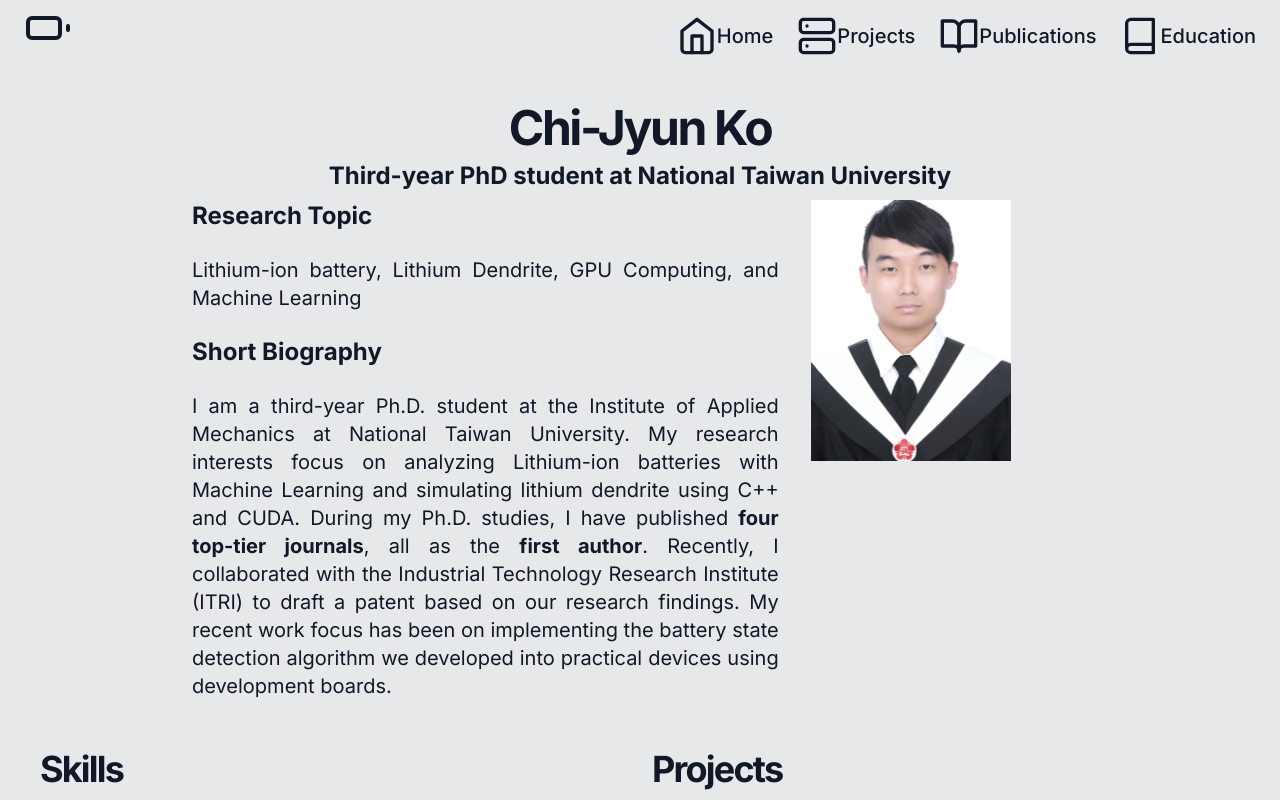
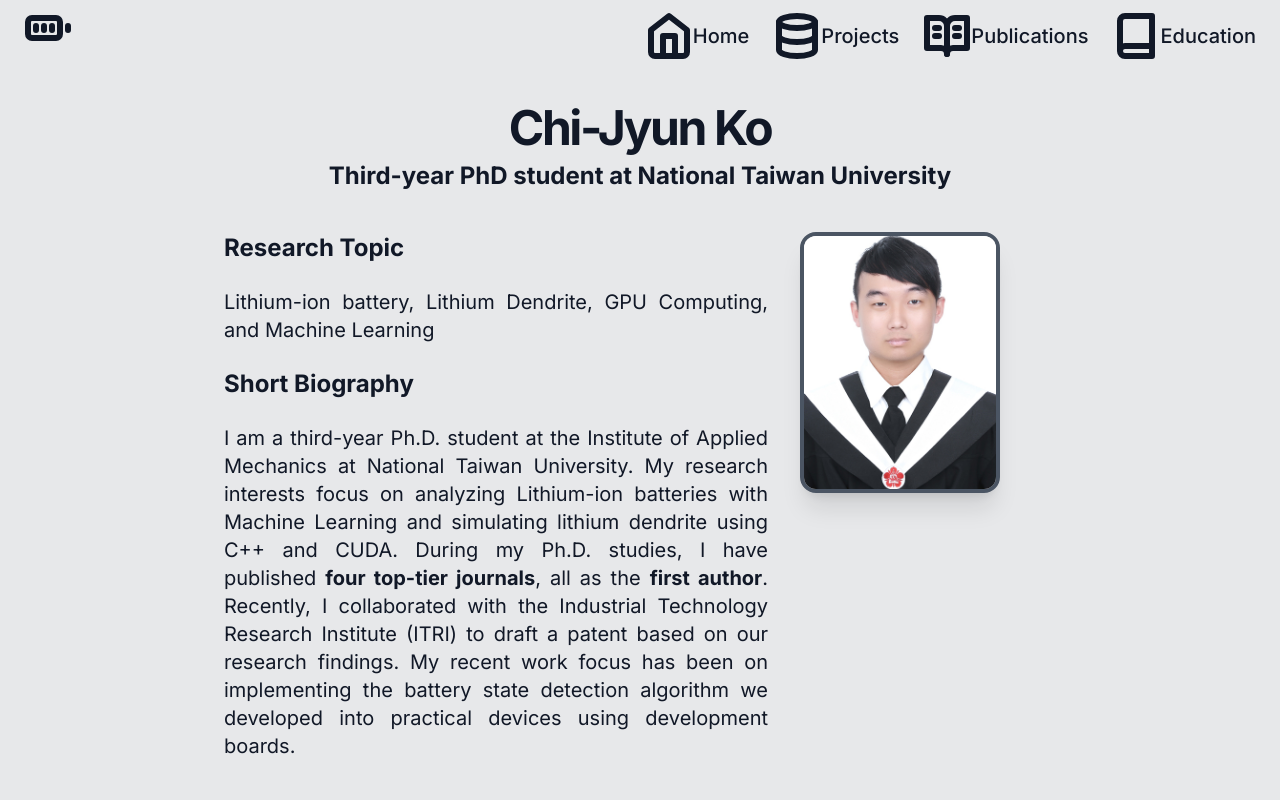
Before and after one commit to Ko0105/Webpage, a Next.js app: page / in a window 1280 px wide. Shown: the top 800 px of the page. Built offline with nearby package versions, Linux system fonts and the light colour scheme.

Commit message:
revise icon

```diff
--- a/src/components/layout/Footer.tsx
+++ b/src/components/layout/Footer.tsx
@@ -1,4 +1,5 @@
 import Link from "next/link";
+import { Mail } from 'lucide-react';
 
 const Footer = () => {
   return (
@@ -9,7 +10,7 @@ const Footer = () => {
             className="inline-flex items-center space-x-2 text-sm font-medium transition-colors hover:underline"
             href="#"
           >
-            <MailIcon className="w-8 h-8" />
+            <Mail strokeWidth={3} className="w-10 h-10" />
             <span className="text-xl ">Contact</span>
           </Link>
         </nav>
@@ -24,23 +25,3 @@ const Footer = () => {
 };
 
 export default Footer;
-
-function MailIcon(props: any) {
-  return (
-    <svg
-      {...props}
-      xmlns="http://www.w3.org/2000/svg"
-      width="24"
-      height="24"
-      viewBox="0 0 24 24"
-      fill="none"
-      stroke="currentColor"
-      strokeWidth="2"
-      strokeLinecap="round"
-      strokeLinejoin="round"
-    >
-      <rect width="20" height="16" x="2" y="4" rx="2" />
-      <path d="m22 7-8.97 5.7a1.94 1.94 0 0 1-2.06 0L2 7" />
-    </svg>
-  );
-}
--- a/src/components/layout/Header.tsx
+++ b/src/components/layout/Header.tsx
@@ -1,39 +1,45 @@
 "use client";
 import Link from "next/link";
+import { Home } from 'lucide-react';
+import { BookOpenText } from 'lucide-react';
+import { Book } from 'lucide-react';
+import { Database } from 'lucide-react';
+import { BatteryFull } from 'lucide-react';
 
 const Header = () => {
   return (
     <header className="px-4 lg:px-6 h-14 flex items-center space-y-4">
       <Link className="flex items-center justify-center" href="#">
-        <BatteryIcon className="h-12 w-12 " />
+        <BatteryFull strokeWidth={3} className="h-12 w-12 " />
+
       </Link>
       <nav className="ml-auto flex gap-4 sm:gap-6 ">
         <Link
           className="inline-flex items-center space-x-2 text-xl font-medium transition-colors hover:underline"
           href="/"
         >
-          <HomeIcon className="h-10 w-10" />
+          <Home strokeWidth={3} className="h-12 w-12 "  />
           Home
         </Link>
         <Link
           className="inline-flex items-center space-x-2 text-xl font-medium transition-colors hover:underline"
           href="/project"
         >
-          <ServerIcon className="h-10 w-10 " />
+          <Database strokeWidth={3} className="h-12 w-12 " />
           Projects
         </Link>
         <Link
           className="inline-flex items-center space-x-2 text-xl font-medium transition-colors hover:underline"
           href="/publication"
         >
-          <BookOpenIcon className="h-10 w-10" />
+          <BookOpenText strokeWidth={3} className="h-12 w-12" />
           Publications
         </Link>
         <Link
           className="inline-flex items-center space-x-2 text-xl font-medium transition-colors hover:underline"
           href="/education"
         >
-          <BookIcon className="h-10 w-10" />
+          <Book strokeWidth={3} className="h-12 w-12" />
           Education
         </Link>
       </nav>
@@ -41,145 +47,4 @@ const Header = () => {
   );
 };
 
-function BatteryIcon(props: any) {
-  return (
-    <svg
-      {...props}
-      xmlns="http://www.w3.org/2000/svg"
-      width="24"
-      height="24"
-      viewBox="0 0 24 24"
-      fill="none"
-      stroke="currentColor"
-      strokeWidth="2"
-      strokeLinecap="round"
-      strokeLinejoin="round"
-    >
-      <rect width="16" height="10" x="2" y="7" rx="2" ry="2" />
-      <line x1="22" x2="22" y1="11" y2="13" />
-    </svg>
-  );
-}
-
-function BookIcon(props: any) {
-  return (
-    <svg
-      {...props}
-      xmlns="http://www.w3.org/2000/svg"
-      width="24"
-      height="24"
-      viewBox="0 0 24 24"
-      fill="none"
-      stroke="currentColor"
-      strokeWidth="2"
-      strokeLinecap="round"
-      strokeLinejoin="round"
-    >
-      <path d="M4 19.5v-15A2.5 2.5 0 0 1 6.5 2H20v20H6.5a2.5 2.5 0 0 1 0-5H20" />
-    </svg>
-  );
-}
-
-function BookOpenIcon(props: any) {
-  return (
-    <svg
-      {...props}
-      xmlns="http://www.w3.org/2000/svg"
-      width="24"
-      height="24"
-      viewBox="0 0 24 24"
-      fill="none"
-      stroke="currentColor"
-      strokeWidth="2"
-      strokeLinecap="round"
-      strokeLinejoin="round"
-    >
-      <path d="M2 3h6a4 4 0 0 1 4 4v14a3 3 0 0 0-3-3H2z" />
-      <path d="M22 3h-6a4 4 0 0 0-4 4v14a3 3 0 0 1 3-3h7z" />
-    </svg>
-  );
-}
-
-function HomeIcon(props: any) {
-  return (
-    <svg
-      {...props}
-      xmlns="http://www.w3.org/2000/svg"
-      width="24"
-      height="24"
-      viewBox="0 0 24 24"
-      fill="none"
-      stroke="currentColor"
-      strokeWidth="2"
-      strokeLinecap="round"
-      strokeLinejoin="round"
-    >
-      <path d="m3 9 9-7 9 7v11a2 2 0 0 1-2 2H5a2 2 0 0 1-2-2z" />
-      <polyline points="9 22 9 12 15 12 15 22" />
-    </svg>
-  );
-}
-
-function MailIcon(props: any) {
-  return (
-    <svg
-      {...props}
-      xmlns="http://www.w3.org/2000/svg"
-      width="24"
-      height="24"
-      viewBox="0 0 24 24"
-      fill="none"
-      stroke="currentColor"
-      strokeWidth="2"
-      strokeLinecap="round"
-      strokeLinejoin="round"
-    >
-      <rect width="20" height="16" x="2" y="4" rx="2" />
-      <path d="m22 7-8.97 5.7a1.94 1.94 0 0 1-2.06 0L2 7" />
-    </svg>
-  );
-}
-
-function UserIcon(props: any) {
-  return (
-    <svg
-      {...props}
-      xmlns="http://www.w3.org/2000/svg"
-      width="24"
-      height="24"
-      viewBox="0 0 24 24"
-      fill="none"
-      stroke="currentColor"
-      strokeWidth="2"
-      strokeLinecap="round"
-      strokeLinejoin="round"
-    >
-      <path d="M19 21v-2a4 4 0 0 0-4-4H9a4 4 0 0 0-4 4v2" />
-      <circle cx="12" cy="7" r="4" />
-    </svg>
-  );
-}
-
-function ServerIcon(props: any) {
-  return (
-    <svg
-      {...props}
-      xmlns="http://www.w3.org/2000/svg"
-      width="24"
-      height="24"
-      viewBox="0 0 24 24"
-      fill="none"
-      stroke="currentColor"
-      strokeWidth="2"
-      strokeLinecap="round"
-      strokeLinejoin="round"
-    >
-      <rect width="20" height="8" x="2" y="2" rx="2" ry="2" />
-      <rect width="20" height="8" x="2" y="14" rx="2" ry="2" />
-      <line x1="6" x2="6.01" y1="6" y2="6" />
-      <line x1="6" x2="6.01" y1="18" y2="18" />
-    </svg>
-  );
-}
-
 export default Header;
--- a/src/view/home/MyProfile.tsx
+++ b/src/view/home/MyProfile.tsx
@@ -13,7 +13,8 @@ export default function MyProfile() {
         <h2 className="font-bold racking-tighter sm:text-2xl">
           Third-year PhD student at National Taiwan University
         </h2>
-        <div className="max-w-4xl mx-auto my-12 p-8shadow-lg">
+        <div className="max-w-4xl mx-auto my-12 p-8 ">
+
           <div className="grid grid-cols-3 gap-8">
             <div className="col-span-2 space-y-6">
               <h2 className="text-2xl font-bold">Research Topic</h2>
@@ -40,7 +41,7 @@ export default function MyProfile() {
             <div>
               <img
                 alt="PersonalPhotor"
-                // className="rounded-lg shadow-xl"
+                className="rounded-2xl shadow-xl border-solid border-4 border-gray-600"
                 height="250"
                 src="/PersonalPhoto.jpg"
                 style={{
@@ -49,10 +50,16 @@ export default function MyProfile() {
                 }}
                 width="200"
               />
+
             </div>
           </div>
         </div>
+
+
+
       </div>
+
+
       <div className="container grid gap-6 px-4 text-center md:px-6 md:grid-cols-2">
         <div className="space-y-2">
           <h2 className="text-left text-2xl font-bold tracking-tighter sm:text-3xl md:text-4xl/relaxed lg:text-4xl/relaxed">
@@ -60,7 +67,7 @@ export default function MyProfile() {
           </h2>
           <div className="font-bold text-left mx-auto max-w-[600px] text-gray-500 md:text-xl/relaxed lg:text-base/relaxed xl:text-xl/relaxed dark:text-gray-400">
             <li>Numerical Simulation : C++, CUDA, MPI</li>
-            <li>Mchine Learning : Python, Pytorch, Tensorflow</li>
+            <li>Machine Learning : Python, Pytorch, Tensorflow</li>
             <li>Web development : TypeScript, Three.js</li>
             <li>Tool : Git, Docker</li>
             <li>OS : Windows, Linux, MaxOS</li>
```
Lines whose indentation alone changed are shown as unchanged.
